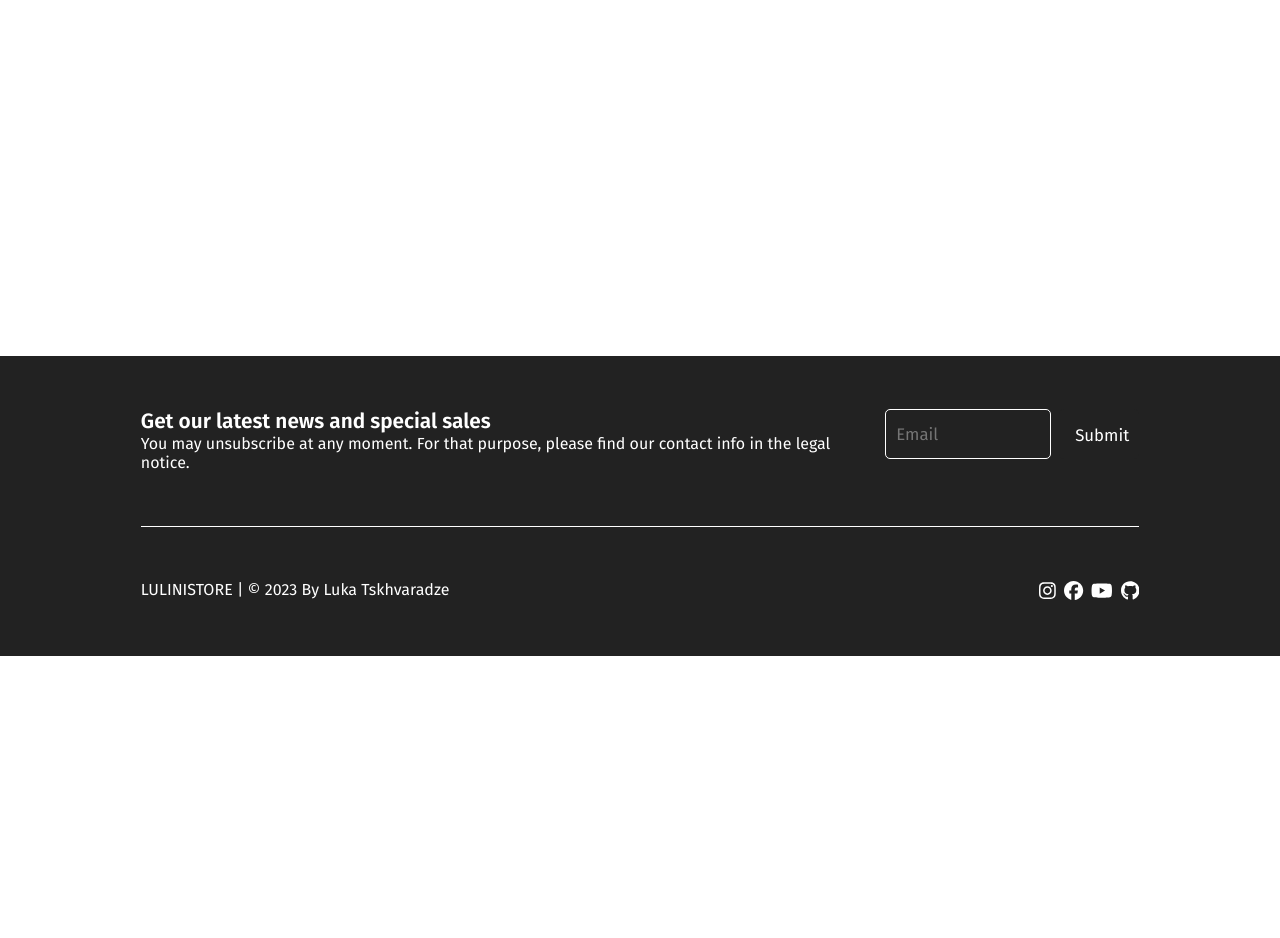
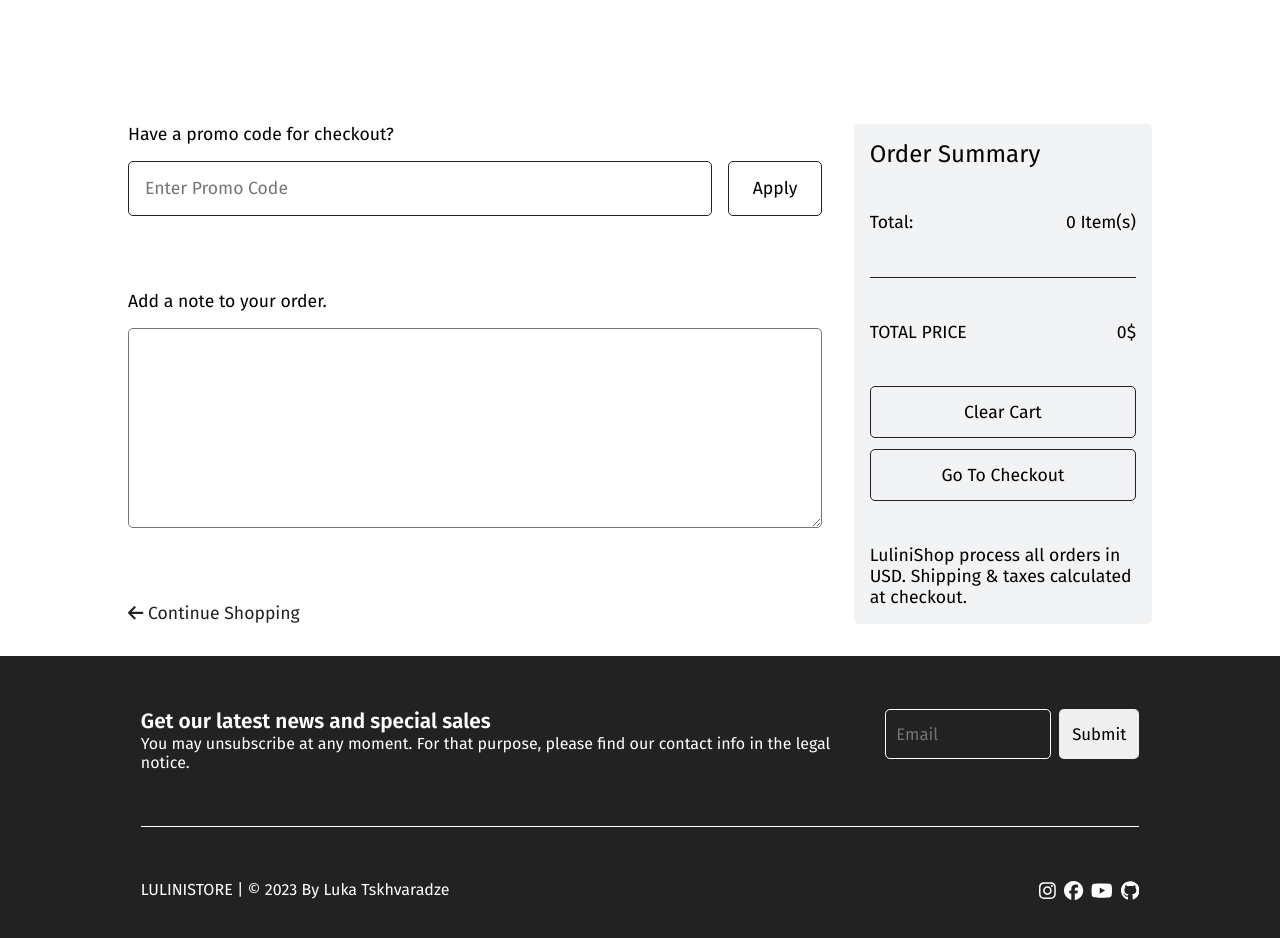
Before and after one commit to Cxvarisorka/lulinistore, a React (Create React App) app: page /cart in a window 1280 px wide. Shown: the part 400-1338 px from the top of the page. Before the commit the page ends 1056 px from the top, so only its background shows below. Built offline with nearby package versions, Linux system fonts and the light colour scheme.

Commit message:
Cart Page Upgraded

```diff
--- a/src/components/Cart/Cart.css
+++ b/src/components/Cart/Cart.css
@@ -61,10 +61,133 @@ td,th{
     font-size: 1.4rem;
 }
 
+.order-div{
+    width: 100%;
+    justify-content: center;
+    align-items: center;
+    display: flex;
+    gap: 2rem;
+}
+#main-order-div{
+    width: 60%;
+    display: flex;
+    gap: 2rem;
+    justify-content: center;
+    height: 500px;
+}
+#promo-form{
+    width: 70%;
+    display: flex;
+    font-size: 1.1rem;
+    flex-direction: column;
+    justify-content: space-between;
+}
+#promo-div{
+    display: flex;
+    flex-direction: column;
+    gap: 1rem;
+}
+#promo-div-input{
+    width: 100%;
+    display: flex;
+    gap: 1rem;
+}
+#promo-div-input input{
+    width: 90%;
+    padding: 1rem;
+    font-size: 1.1rem;
+    border: 1px solid #222;
+    background-color: transparent;
+    border-radius: 5px;
+}
+#promo-div-input button{
+    width: 100px;
+    border: 1px solid #222;
+    font-size: 1.1rem;
+    background-color: transparent;
+    border-radius: 5px;
+    transition: 0.25s;
+    cursor: pointer;
+}
+
+#promo-div-input button:hover{
+    background-color: #222;
+    color: white;
+}
+
+#promo-div textarea{
+    min-width: 100%;
+    max-width: 100%;
+    min-height: 200px;
+    max-height: 200px;
+    border-radius: 5px;
+    padding: 1rem;
+    font-size: 1.1rem;
+}
+
+#link-to-catalog{
+    text-decoration: none;
+    color: #222;
+}
+
+#link-to-catalog:hover{
+    text-decoration: underline;
+}
+
+#total-info{
+    width: 30%;
+    border-radius: 5px;
+    font-size: 1.1rem;
+    display: flex;
+    flex-direction: column;
+    justify-content: space-between;
+    padding: 1rem;
+    background-color: #F2F3F5;
+}
+
+#total-info-title{
+    font-size: 1.5rem;
+}
+
+#total-items{
+    display: flex;
+    justify-content: space-between;
+}
+
+.hr{
+    width: 100%;
+    height: 1px;
+    background-color: #222;
+}
+
+#total-price{
+    display: flex;
+    justify-content: space-between;
+}
+#total-buttons{
+    display: flex;
+    flex-direction: column;
+    gap: 0.7rem;
+    width: 100%;
+}
+#total-buttons button{
+    font-size: 1.1rem;
+    padding: 0.9rem;
+    cursor: pointer;
+    transition: 0.25s;
+    background-color: transparent;
+    border: 1px solid #222;
+    border-radius: 5px;
+}
+
+#total-buttons button:hover{
+    background-color: #222;
+    color: white;
+}
 
 
 @media (max-width: 1350px){
-    .cart-page table{
+    .cart-page table,#main-order-div{
         width: 80%;
     }
 }
@@ -77,7 +200,7 @@ td,th{
     .cart-page{
         padding: 0 5px;
     }
-    .cart-page table{
+    .cart-page table,#main-order-div{
         width: 100%;
     }
     .td-product img{
@@ -85,3 +208,18 @@ td,th{
         height: 6rem;
     }
 }
+
+@media (max-width: 600px){
+    #main-order-div{
+        flex-direction: column;
+        height: auto;
+    }
+    #promo-form{
+        width: 100%;
+        height: 400px;
+    }
+    #total-info{
+        width: 100%;
+        height: 400px;
+    }
+}
--- a/src/components/Cart/Cart.js
+++ b/src/components/Cart/Cart.js
@@ -1,10 +1,13 @@
-import React, { useContext, useState } from "react";
+import React, { useContext, useRef, useState, useEffect } from "react";
 import { CartContext } from "../Store/CartContext.js";
 import { FontAwesomeIcon } from '@fortawesome/react-fontawesome';
 import { faTrash } from "@fortawesome/free-solid-svg-icons";
+import { faArrowLeft } from "@fortawesome/free-solid-svg-icons";
 import './Cart.css';
+import { Link } from "react-router-dom";
 
 const trashIcon = <FontAwesomeIcon icon={faTrash} />;
+const arrowIcon = <FontAwesomeIcon icon={faArrowLeft} />
 
 function TrItem({ product, index, addToCart, deleteItem }) {
   return (
@@ -38,7 +41,50 @@ function TrItem({ product, index, addToCart, deleteItem }) {
 function Cart() {
     const { cartItems, addToCart, clearCart, deleteItem } = useContext(CartContext);
     const [currentPage, setCurrentPage] = useState(1);
+    const [promoInput, setPromoInput] = useState('');
+    const [promoCodes,setPromoCodes] = useState([
+      {code:'lulini2024', discount: 20,usage:1},
+      {code:'christmas', discount:10,usage:1},
+      {code:'luka17', discount: 30,usage:1},
+      {code:'mari17', discount: 40,usage:1}
+    ]);
     const itemsPerPage = 4;
+    const [totalPrice,setTotalPrice] = useState(0); // Ref for total price calculation
+    const totalItems = useRef(0);
+    const [placeHolder,setPlaceHolder] = useState('Enter Promo Code');
+
+    // Calculate total price using useRef to persist across re-renders
+    totalItems.current = cartItems.reduce((total, item) => total + item.quantity, 0);
+
+    useEffect(() => {
+      // Calculate total price
+      const copyTotalPrice = cartItems.reduce((total, item) => {
+        return Math.round(total + (item.price * item.quantity));
+      }, 0);
+        setTotalPrice(copyTotalPrice);
+      }, [cartItems]);
+
+    const handlePromoInput = function(e){
+      setPromoInput(e.target.value);
+    }
+
+
+    const handlePromoClick = function () {
+      const codeIndex = promoCodes.findIndex(el => el.code === promoInput); // Find index of the promo code
+      if (codeIndex !== -1 && promoCodes[codeIndex].usage > 0 && totalPrice > 0) { // Check if promo code exists and has usage left
+        const updatedPromoCodes = [...promoCodes]; // Create a copy of the promoCodes array
+        const discount = updatedPromoCodes[codeIndex].discount;
+        const totalPriceAfterDiscount = totalPrice - (totalPrice * (discount / 100));
+        setTotalPrice(Math.round(totalPriceAfterDiscount));
+        updatedPromoCodes[codeIndex].usage = updatedPromoCodes[codeIndex].usage - 1; // Update the usage of the promo code
+        setPromoCodes(updatedPromoCodes); // Update the promoCodes state with the new array
+        setPlaceHolder('Enter Promo Code')
+      }
+      else{
+        setPlaceHolder('Invalid Promo Code Or Total Price is 0')
+      }
+      setPromoInput('');
+    }
 
     // Calculate the index range for the current page
     const indexOfLastItem = currentPage * itemsPerPage;
@@ -88,13 +134,44 @@ function Cart() {
         ))}
       </div>
       {cartItems.length === 0 && (
-        <div style={{width: '100%', height:'400px', display:'flex', textAlign:'center',justifyContent:'center'}} className="empty-cart-message">
+        <div style={{width: '100%', height:'200px', display:'flex', textAlign:'center',justifyContent:'center'}} className="empty-cart-message">
           <p>Your cart is empty.</p>
         </div>
       )}
       <div className="order-div">
-        <div>
+        <div id="main-order-div">
+          <form id="promo-form">
+            <div id="promo-div">
+              <label>Have a promo code for checkout?</label>
+              <div id="promo-div-input">
+                <input placeholder={placeHolder} value={promoInput} onChange={handlePromoInput} type="text" id="promo-code" />
+                <button id="promo-div-apply" type="button" onClick={handlePromoClick}>Apply</button>
+              </div>
+            </div>
+            <div id="promo-div">
+              <label>Add a note to your order.</label>
+              <textarea></textarea>
+            </div>
+            <Link id="link-to-catalog" to='/catalog'>{arrowIcon} Continue Shopping</Link>
+          </form>
+          <div id="total-info">
+            <p id="total-info-title">Order Summary</p>
+            <div id="total-items">
+              <p>Total:</p>
+              <p>{totalItems.current} Item(s)</p>
+            </div>
+            <div className="hr"></div>
+            <div id="total-price">
+              <p>TOTAL PRICE</p>
+              <p>{totalPrice}$</p>
+            </div>
+            <div id="total-buttons">
+              <button onClick={clearCart}>Clear Cart</button>
+              <button>Go To Checkout</button>
+            </div>
+            <p>LuliniShop process all orders in USD. Shipping & taxes calculated at checkout.</p>
 
+          </div>
         </div>
       </div>
     </div>
--- a/src/components/Contact/Contact.css
+++ b/src/components/Contact/Contact.css
@@ -15,11 +15,11 @@
     flex-direction: column;
     gap: 2rem;
 }
-.contact-info > h2,form > div h2 {
+.contact-info > h2,#contact-form > div h2 {
     font-size: 2.3rem;
     font-weight: 400;
 }
-.contact-info > p, form > div p{
+.contact-info > p, #contact-form > div p{
     color: rgb(144, 144, 144);
 }
 .info-divs-main{
@@ -42,12 +42,12 @@
 .info-text-div{
     color: rgb(68, 68, 68);
 }
-form > div {
+#contact-form > div {
     display: flex;
     flex-direction: column;
     gap: 1rem;
 }
-form input{
+#contact-form input{
     height: 50px;
     padding: 1rem;
     font-size: 1.1rem;
@@ -56,7 +56,7 @@ form input{
     border: 1px solid #222222;
     border-radius: 5px;
 }
-form textarea{
+#contact-form textarea{
     min-width: 100%;
     max-width: 100%;
     min-height: 100px;
@@ -69,7 +69,7 @@ form textarea{
     border-radius: 5px;
 }
 
-form button{
+#contact-form button{
     font-size: 1.1rem;
     background-color: #222222;
     border: 1px solid #222222;
@@ -79,7 +79,7 @@ form button{
     transition: 0.25s;
 }
 
-form button:hover{
+#contact-form button:hover{
     background-color: transparent;
     color: #222222;
     cursor: pointer;
--- a/src/components/Contact/Contact.js
+++ b/src/components/Contact/Contact.js
@@ -16,7 +16,7 @@ const timeIcon = <FontAwesomeIcon icon={faClock}/>;
 
 function ContactForm(){
     return (
-        <form action="https://formsubmit.co/14b3cc54bd5808d388a19d560256e654" method="POST">
+        <form id="contact-form" action="https://formsubmit.co/14b3cc54bd5808d388a19d560256e654" method="POST">
             {/* Configuration */}
             <input type="text" name="_honey" style={{display:'none'}} />
             <input type="hidden" name="_captcha" value="false" />
--- a/src/index.js
+++ b/src/index.js
@@ -7,11 +7,9 @@ import { CartProvider } from './components/Store/CartContext.js';
 
 const root = ReactDOM.createRoot(document.getElementById('root'));
 root.render(
-  <React.StrictMode>
     <CartProvider>
       <BrowserRouter>
         <App />
       </BrowserRouter>
     </CartProvider>
-  </React.StrictMode>
 );
```
